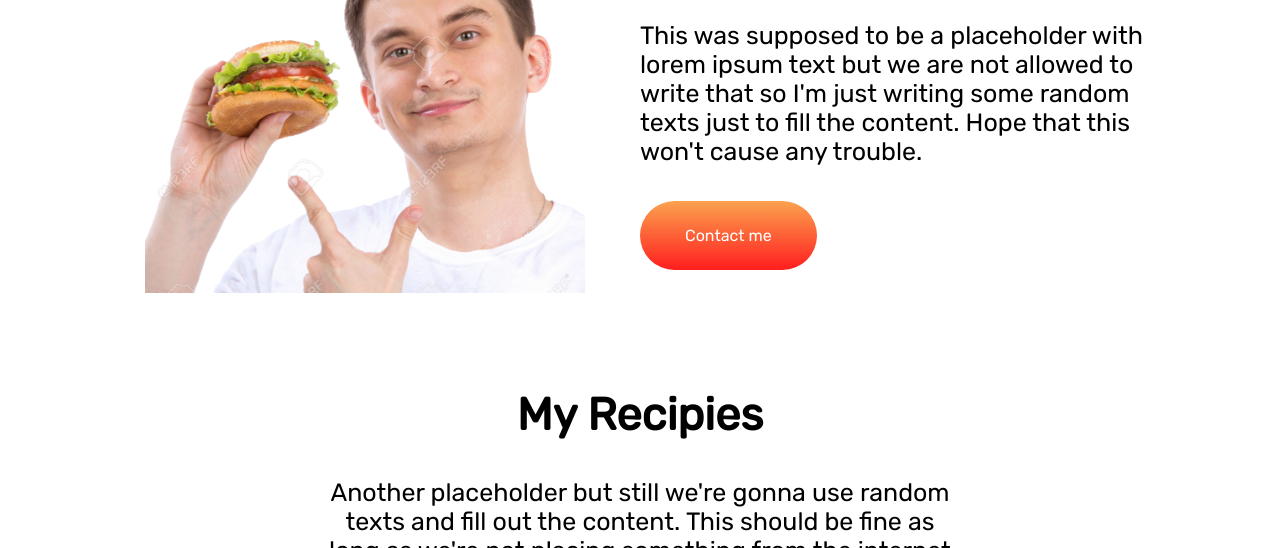
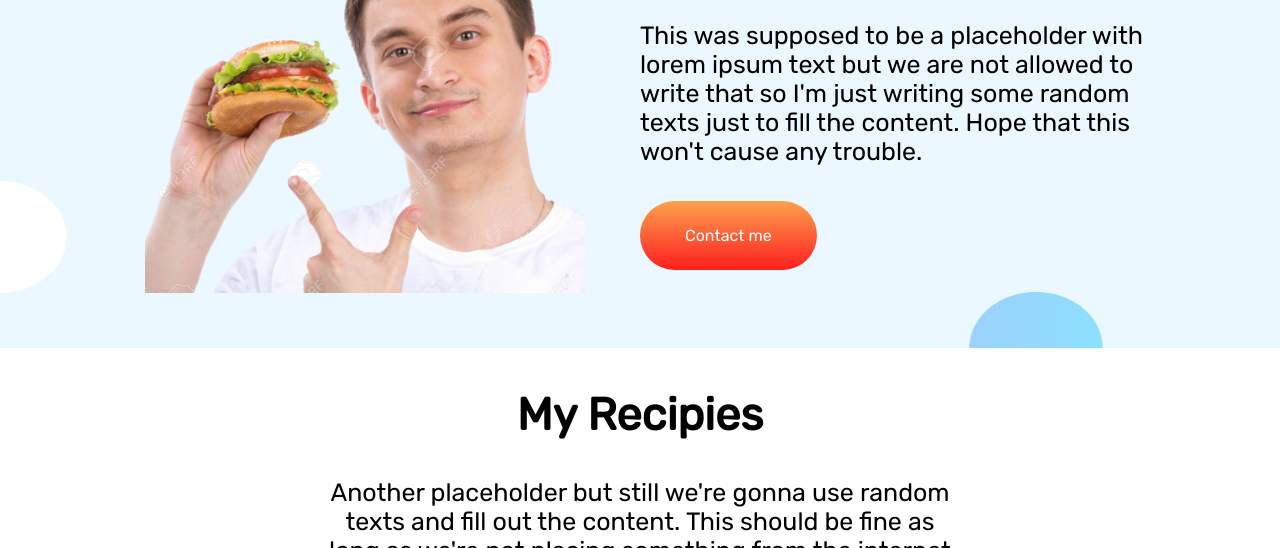
Before and after one commit to IMZihad21/FoodNetwork, a plain HTML site: page index.html in a window 1280 px wide. Shown: the part 735-1283 px from the top of the page. Drawn offline with Linux system fonts and the light colour scheme; the site is published under a folder, as on GitHub Pages, so addresses that start at the root find nothing.

Commit message:
Fix path to banner background
Signed-off-by: ZèD <imzihad@gmail.com>

```diff
--- a/css/style.css
+++ b/css/style.css
@@ -98,7 +98,7 @@ footer p {
 }
 
 #about-banner {
-    background-image: url(/assets/background/banner-bg.jpg);
+    background-image: url(../assets/background/banner-bg.jpg);
     background-repeat: no-repeat;
     background-size: 100% 100%;
 }
```
